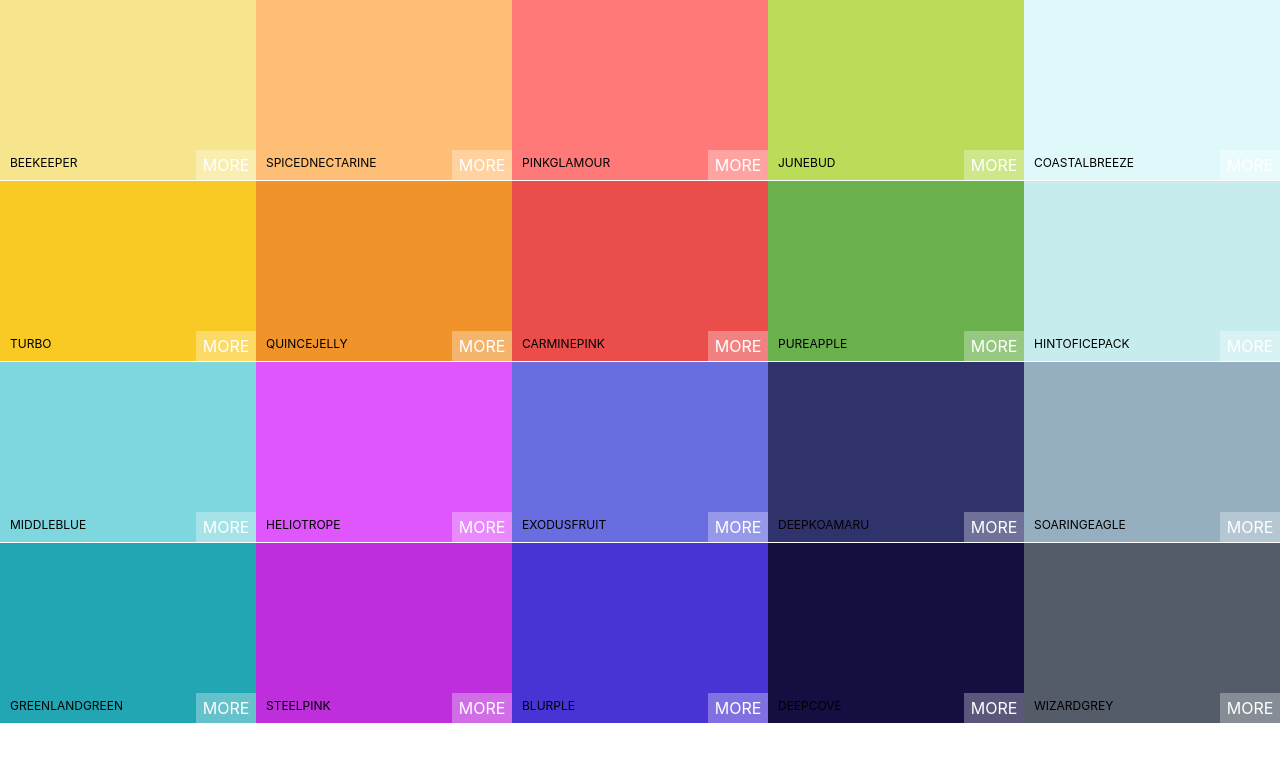
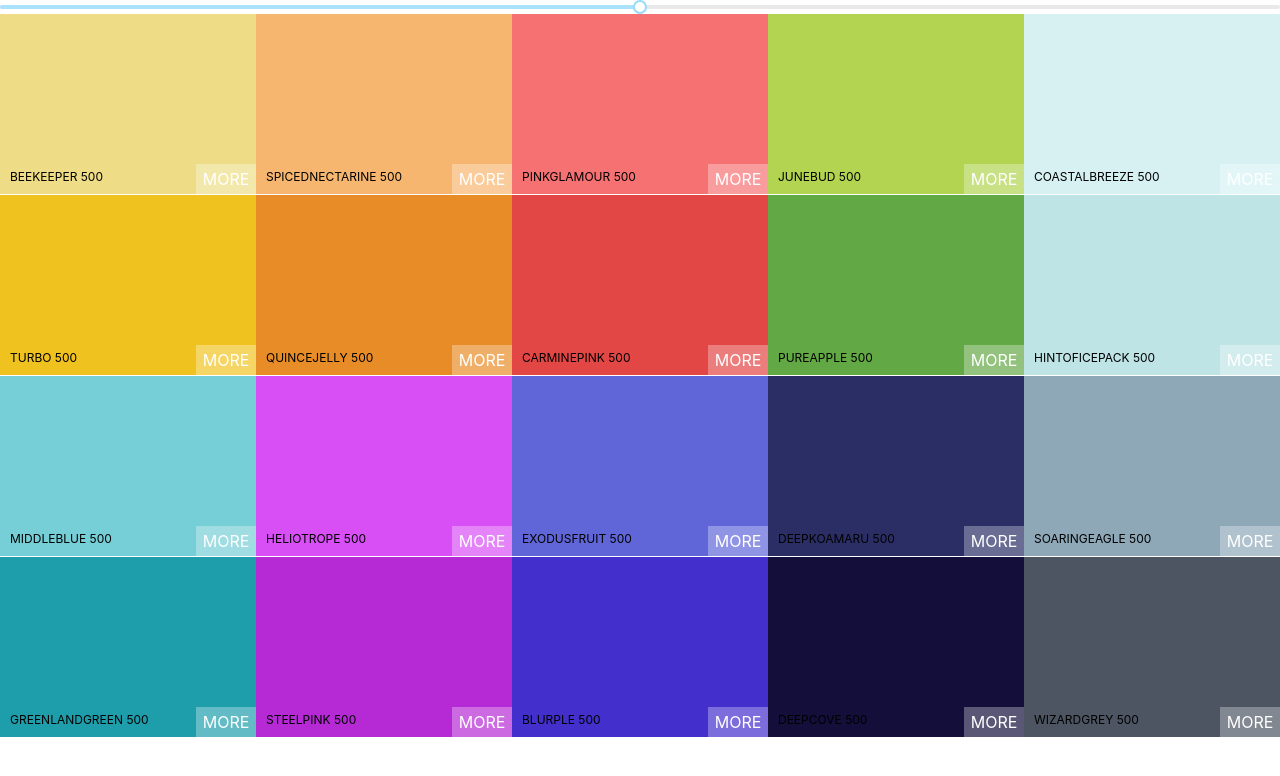
Before and after one commit to davidbernier91/colorPicker, a React (Create React App) app: page / in a window 1280 px wide. Shown: the top 776 px of the page. Built offline with nearby package versions, Linux system fonts and the light colour scheme.

Commit message:
Added Slider package and created function to control color level

```diff
--- a/package.json
+++ b/package.json
@@ -4,6 +4,7 @@
   "private": true,
   "dependencies": {
     "chroma-js": "^2.0.6",
+    "rc-slider": "^8.7.1",
     "react": "^16.10.2",
     "react-copy-to-clipboard": "^5.0.1",
     "react-dom": "^16.10.2",
--- a/src/App.js
+++ b/src/App.js
@@ -1,11 +1,12 @@
 import React from 'react'
 import Palette from './components/Palette'
 import seedColors from './seeds/seedColors'
+import {generatePalette} from "./color helper/colorHelper"
 
 export default function App() {
   return (
     <div>
-      <Palette {...seedColors[4]}/>
+      <Palette pallete={generatePalette(seedColors[4])}/>
     </div>
   )
 }
--- a/src/components/ColorBox.js
+++ b/src/components/ColorBox.js
@@ -5,7 +5,7 @@ import {CopyToClipboard} from "react-copy-to-clipboard"
 
 export default function ColorBox(props) {
     const [copyStatus, setCopyStatus] = useState(false)
-    const {name, color} = props.color // uses descturing to grab object props from Pallete.js
+    const {name, hex} = props.color // uses descturing to grab object props from Pallete.js
 
 
     const handleCopyClick = ()=>{
@@ -20,13 +20,13 @@ export default function ColorBox(props) {
 }
 
     return (
-    <CopyToClipboard text={color}>
+    <CopyToClipboard text={hex}>
 
-        <div style={{background: color}} className="ColorBox" onClick={handleCopyClick} >
-            <div style={{background: color}}  className={`copy-overlay ${copyStatus && "show"}`}/>
+        <div style={{background: hex}} className="ColorBox" onClick={handleCopyClick} >
+            <div style={{background: hex}}  className={`copy-overlay ${copyStatus && "show"}`}/>
             <div className={`copy-msg ${copyStatus && "show"}`}>
                 <h1>Copied!</h1>
-                <p>{color}</p>
+                <p>{hex}</p>
             </div>
             <div className="copy-container">
                 <div className="box-content">
--- a/src/components/Palette.js
+++ b/src/components/Palette.js
@@ -1,16 +1,35 @@
-import React from 'react'
+import React,{useState} from 'react'
 import ColorBox from './ColorBox'
+
+import Slider from "rc-slider"
+import 'rc-slider/assets/index.css'
 import "../css/palette.css"
 
+
 export default function Pallete(props) {
-    const colorBoxes = props.colors.map( (color) =>(
+    const colors = props.pallete.colors
+    const [colorLevel, setColorLevel] = useState(500)
+
+
+    const colorBoxes = colors[colorLevel].map((color)=>(
         <ColorBox color={color} />
+        )
     )
-)
+
+    const changeLevel = (level) => ( setColorLevel(level) )
+
+
     return (
         <div className="Pallete">
+            <Slider
+                defaultValue={colorLevel}
+                min={100} max={900}
+                step={100}
+                onAfterChange={changeLevel}
+            />
             <div className="Pallete-colors">
                 {colorBoxes}
+                {console.log(props.pallete)}
             </div>
         </div>
     )
```
Also changed, not shown: 1 other file (tests, documents, lock files or other folders).
